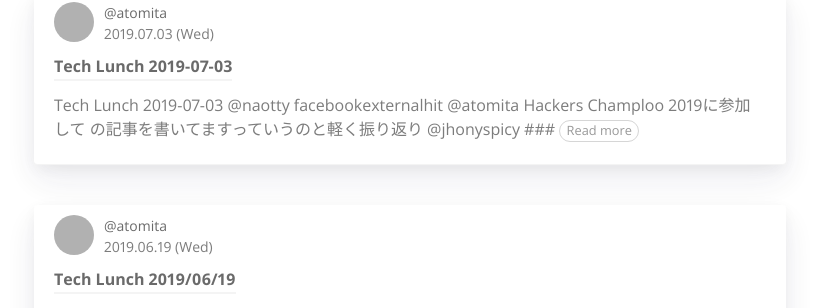
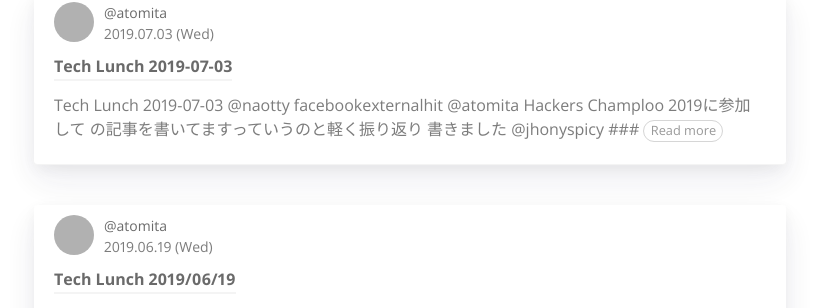
Before and after one commit to RyukyuInteractive/tech.ryukyu-i.co.jp, a Jekyll site: the page built from index.html, in a window 1280 px wide and 900 px high, cut to the strip 202-510 px from the top of the window. Shown: the whole strip, without its empty margins (230-1049 px from the left). Built offline with Jekyll 4.4.1, drawn with Linux system fonts in a browser that asks for light colours; a script that is not in the unit is left out; the list of posts is cut into pages by our own code; grey boxes are pictures that could not be loaded.

Commit message:
Update 2019-07-03-tech-lunch-20190703.md

```diff
--- a/_posts/2019-07-03-tech-lunch-20190703.md
+++ b/_posts/2019-07-03-tech-lunch-20190703.md
@@ -22,6 +22,8 @@
 
 の記事を書いてますっていうのと軽く振り返り
 
+[書きました](https://tech.ryukyu-i.co.jp/2019/07/03/hackerschamploo-2019/)
+
 ----
 
 ## [@jhonyspicy](https://github.com/jhonyspicy)
```
